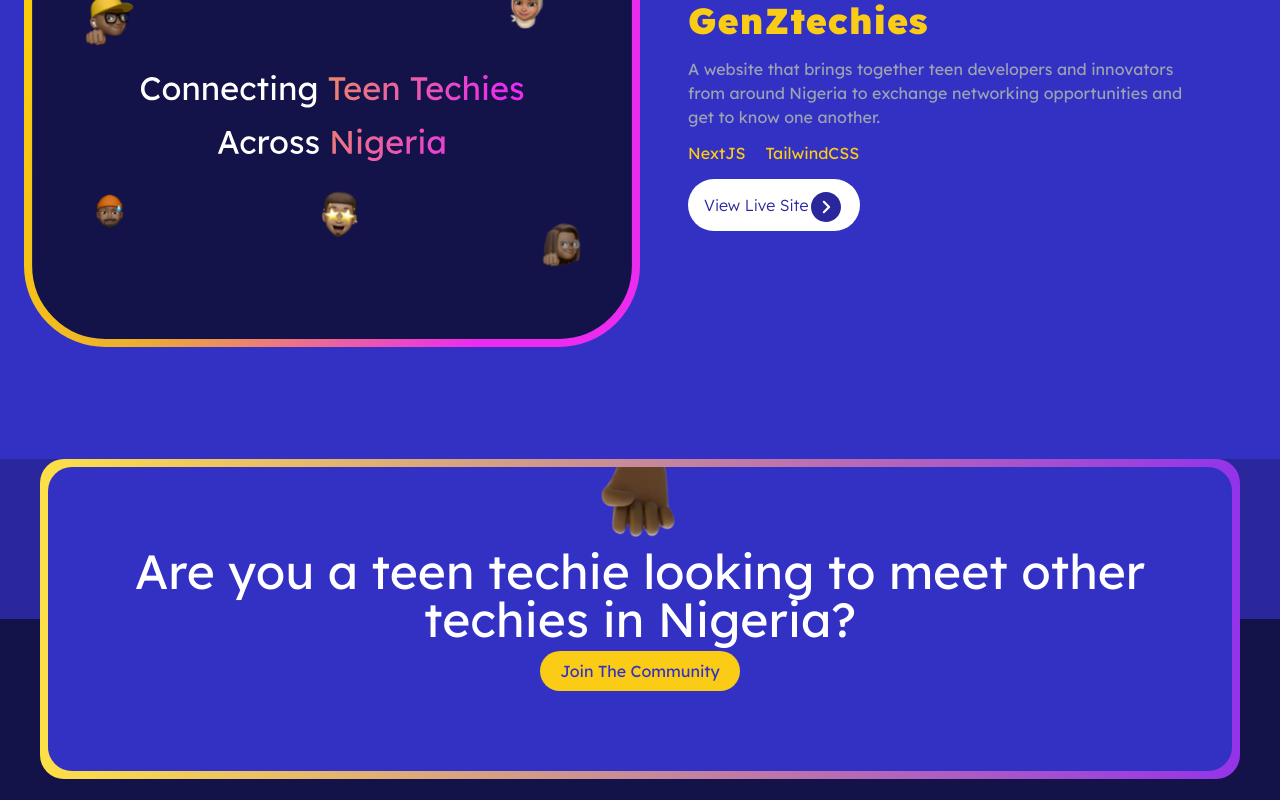
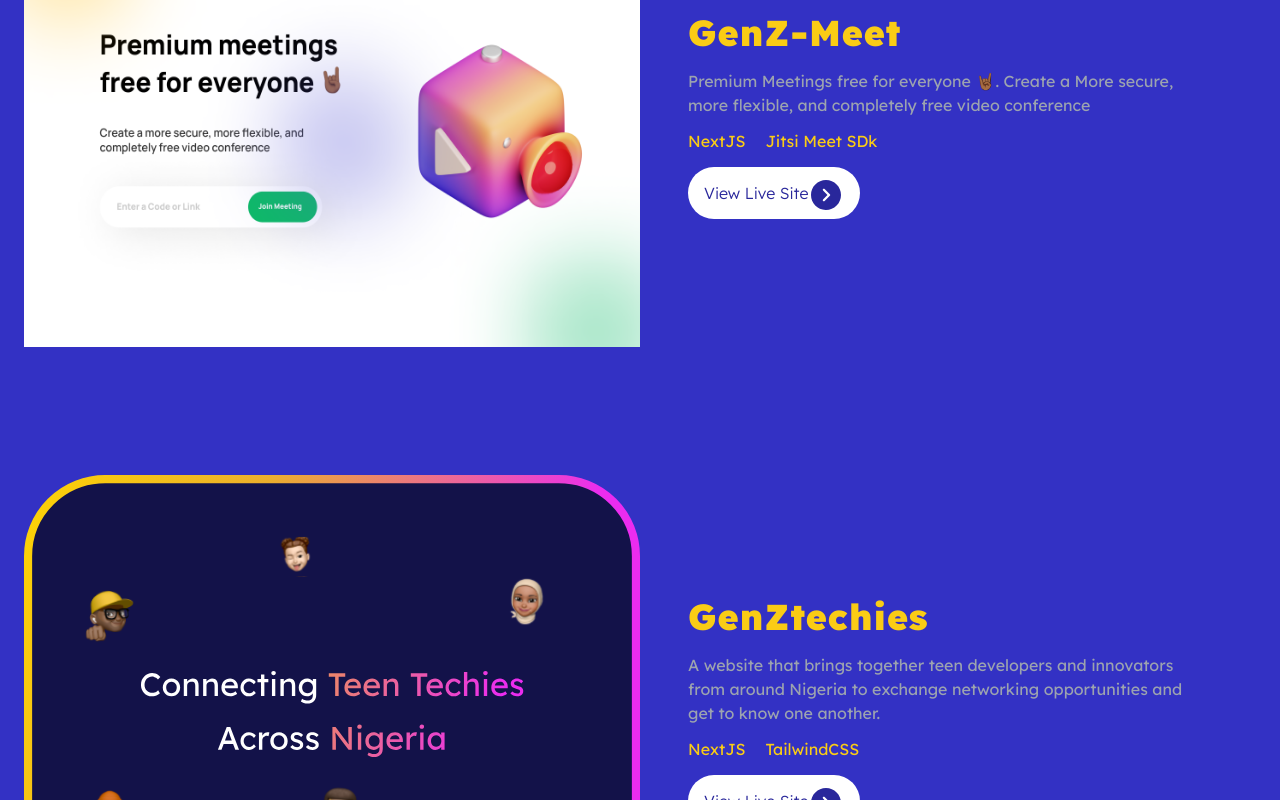
Before and after one commit to GenZtechies/gzt-web, a Next.js app: page /projects in a window 1280 px wide. Shown: the part 520-1320 px from the top of the page. Built offline with nearby package versions, Linux system fonts and the light colour scheme.

Commit message:
Add Genz-Meet to Project

```diff
--- /dev/null
+++ b/components/Projects/Project.js
@@ -0,0 +1,13 @@
+import React from "react";
+import ProjectBanner from "./ProjectBanner";
+import ProjectInfo from "./ProjectInfo";
+
+function Project({ children }) {
+  return (
+    <div className="container flex flex-col px-6 py-5 mx-auto space-y-6 lg:h-128 lg:py-16 lg:flex-row lg:items-center">
+      {children}
+    </div>
+  );
+}
+
+export default Project;
--- /dev/null
+++ b/components/Projects/ProjectBanner.js
@@ -0,0 +1,20 @@
+import Image from "next/image";
+import React from "react";
+
+function ProjectBanner(props) {
+  return (
+    <div className="flex banner items-center justify-center w-full lg:w-1/2 mx-auto">
+      <span className="object-contain w-full h-full max-w-2xl rounded-3xl">
+        <Image
+          width={379}
+          height={288}
+          layout="responsive"
+          src={props.bannerSrc}
+          alt={props.bannerAlt}
+        />
+      </span>
+    </div>
+  );
+}
+
+export default ProjectBanner;
--- /dev/null
+++ b/components/Projects/ProjectInfo.js
@@ -0,0 +1,39 @@
+import React from "react";
+
+function ProjectInfo(props) {
+  const myString = props.projectLanguage;
+  const projectLanguage = myString.split("-");
+  return (
+    <div className="flex flex-col items-center w-full lg:flex-row lg:w-1/2">
+      <div className="max-w-lg lg:mx-12 lg:order-2">
+        <h1 className="text-3xl header-1 font-black tracking-wide text-yellow-400 lg:text-4xl">
+          {props.projectName}
+        </h1>
+        <p className="mt-4 text text-gray-400 dark:text-gray-300">
+          {props.projectDesc}
+        </p>
+        <div className="flex text-2 flex-wrap flex-row space-x-5 text-yellow-400 my-3">
+          {projectLanguage.map((lang) => {
+            return <span>{lang}</span>;
+          })}
+        </div>
+        <div className="my-6 button">
+          <a
+            href={props.projectLink}
+            className="bg-white p-4 font-light rounded-full text-[#29279B]"
+            target="_blank"
+          >
+            View Live Site
+            <img
+              className="inline-block w-9"
+              src="/assets/projects/arrow.svg"
+              alt="directional arrow"
+            />
+          </a>
+        </div>
+      </div>
+    </div>
+  );
+}
+
+export default ProjectInfo;
--- a/pages/projects.js
+++ b/pages/projects.js
@@ -2,6 +2,9 @@ import gsap from "gsap";
 import React from "react";
 import Image from "next/image";
 import { Layout, Breadcrum } from "../components";
+import Project from "../components/Projects/Project";
+import ProjectBanner from "../components/Projects/ProjectBanner";
+import ProjectInfo from "../components/Projects/ProjectInfo";
 
 function Projects() {
   // GSAP Animation Config
@@ -44,49 +47,35 @@ function Projects() {
         {/* Change this to the current Active Page */}
         <Breadcrum currentPage="Projects" />
 
-        <div className="container flex flex-col px-6 py-5 mx-auto space-y-6 lg:h-128 lg:py-16 lg:flex-row lg:items-center">
-          <div className="flex banner items-center justify-center w-full lg:w-1/2 mx-auto">
-            <span className="object-contain w-full h-full max-w-2xl rounded-3xl">
-              <Image
-                width={379}
-                height={288}
-                layout="responsive"
-                src="/assets/projects/p-genztechies.svg"
-                alt="p-genztechies"
-              />
-            </span>
-          </div>
+        <Project>
+          <ProjectBanner
+            bannerSrc="/assets/projects/genz-meet-site-preview.png"
+            bannerAlt="p-genz-meet"
+          />
+          {/* Separate Each Project language with a dash or hyphen asin (-) */}
+          <ProjectInfo
+            projectName="GenZ-Meet"
+            projectDesc="Premium Meetings free for everyone 🤘🏾. Create a More secure, more flexible, and completely free video conference"
+            projectLanguage="NextJS-Jitsi Meet SDk"
+            projectLink="https://meet.genztechies.com"
+          />
+        </Project>
 
-          <div className="flex flex-col items-center w-full lg:flex-row lg:w-1/2">
-            <div className="max-w-lg lg:mx-12 lg:order-2">
-              <h1 className="text-3xl header-1 font-black tracking-wide text-yellow-400 lg:text-4xl">
-                GenZtechies
-              </h1>
-              <p className="mt-4 text text-gray-400 dark:text-gray-300">
-                A website that brings together teen developers and innovators
-                from around Nigeria to exchange networking opportunities and get
-                to know one another.
-              </p>
-              <div className="flex text-2 flex-wrap flex-row space-x-5 text-yellow-400 my-3">
-                <span>NextJS</span>
-                <span>TailwindCSS</span>
-              </div>
-              <div className="my-6 button">
-                <a
-                  href="https://genztechies.com"
-                  className="bg-white p-4 font-light rounded-full text-[#29279B]"
-                >
-                  View Live Site
-                  <img
-                    className="inline-block w-9"
-                    src="/assets/projects/arrow.svg"
-                    alt="directional arrow"
-                  />
-                </a>
-              </div>
-            </div>
-          </div>
-        </div>
+        <Project>
+          <ProjectBanner
+            bannerSrc="/assets/projects/p-genztechies.svg"
+            bannerAlt="p-genztechies"
+          />
+          {/* Separate Each Project language with a dash or hyphen asin (-) */}
+          <ProjectInfo
+            projectName="GenZtechies"
+            projectDesc="A website that brings together teen developers and innovators from
+          around Nigeria to exchange networking opportunities and get to know
+          one another."
+            projectLanguage="NextJS-TailwindCSS"
+            projectLink="https://genztechies.com"
+          />
+        </Project>
       </main>
     </Layout>
   );
```
Also changed, not shown: public/assets/projects/genz-meet-site-preview.png (added).
